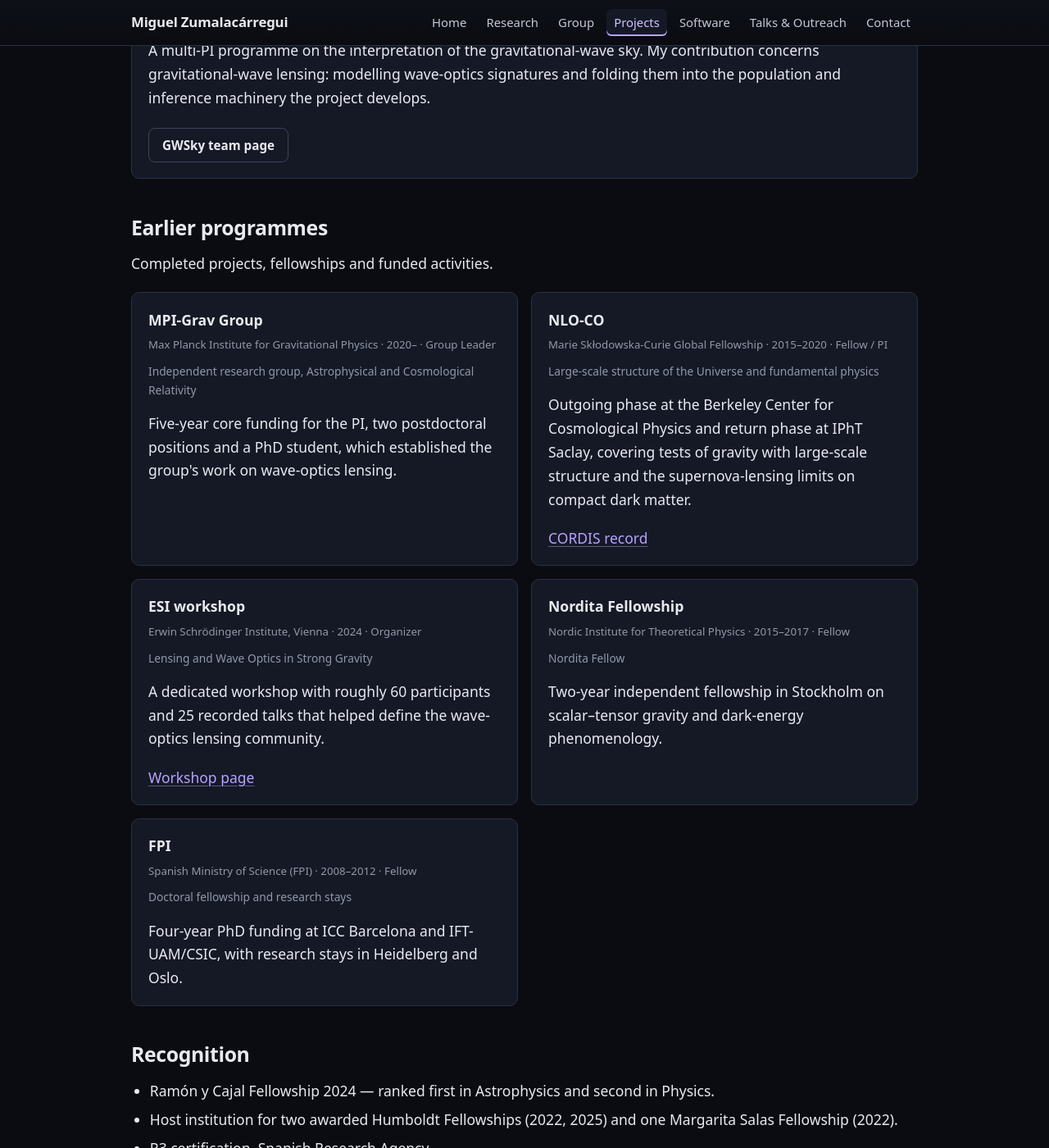
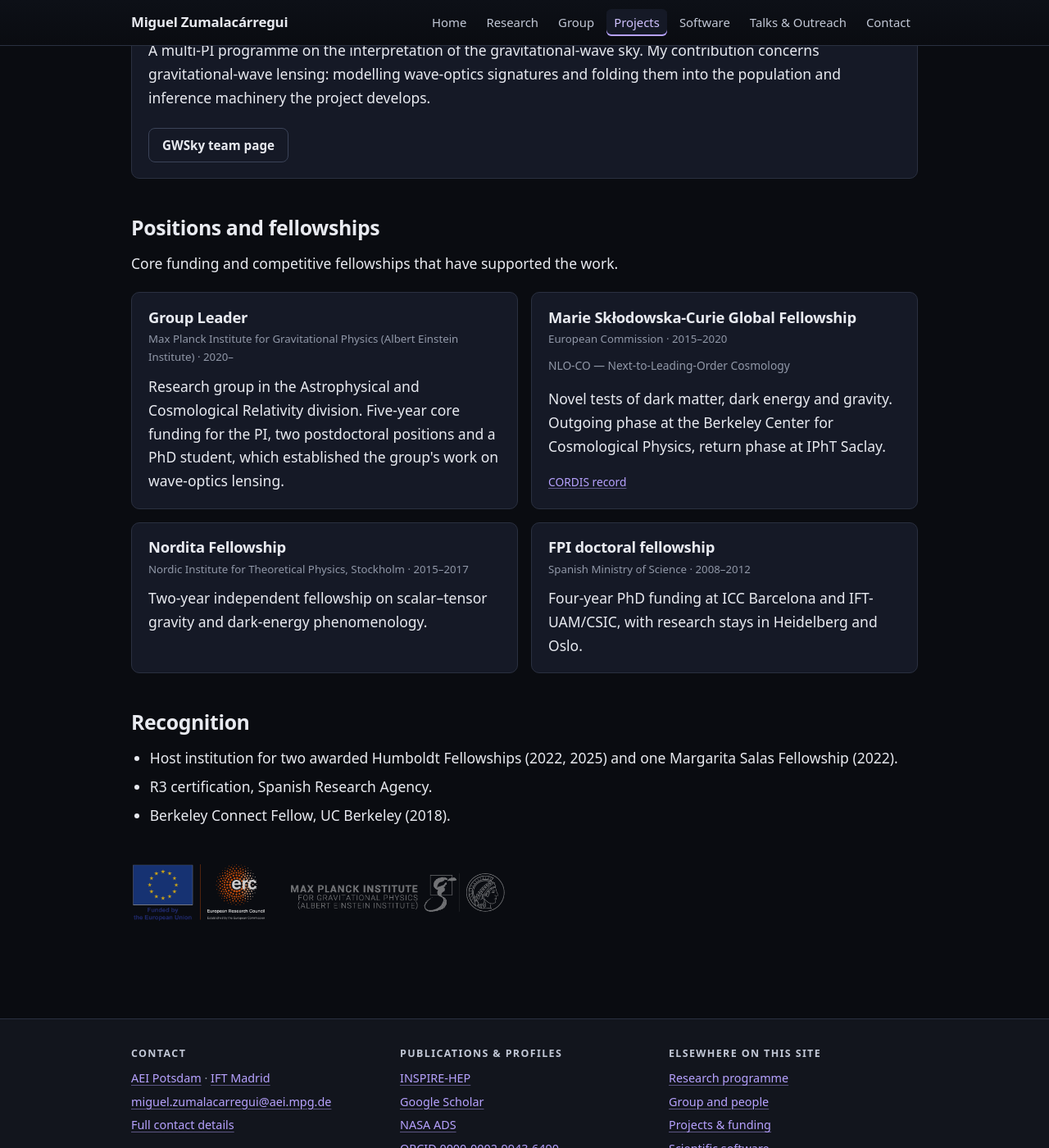
Before and after one commit to miguelzuma/miguelzuma.github.io, a Jekyll site: the page built from projects.html, in a window 1280 px wide and 1400 px high, scrolled down 1614 px. Shown: the whole window at 82% size. Built offline with Jekyll 4.4.1, drawn with Linux system fonts in a browser that asks for light colours; some of the changed text lies outside the part shown.

Commit message:
Rework the projects page: lead with positions, drop duplication
Archive -> "Positions and fellowships", and the visual hierarchy is inverted:
the fellowship or position is now the card title, with the funder, dates and
project acronym as supporting detail. Previously "NLO-CO" was the headline and
"Marie Sklodowska-Curie Global Fellowship" was small print, which had it
backwards.

- FPI -> "FPI doctoral fellowship"
- MPI-Grav spelled out as Max Planck Institute for Gravitational Physics
- The Max Planck group is no longer described as independent
- NLO-CO expanded as "Next-to-Leading-Order Cosmology"; its scope stated as
  novel tests of dark matter, dark energy and gravity, rather than the CORDIS
  project title
- Recognition no longer repeats what the project cards already say: the Ramon y
  Cajal ranking lives in its own card, and the Marie Curie and Nordita
  fellowships now have cards of their own

The ESI workshop was a conference, not a research project. It moves to a new
"Workshops and meetings organized" card in the Research page's leadership
section, alongside the LISA Cosmology Working Group workshops and the LISA
Fundamental Physics + Waveform meeting. Removed the now-duplicate mention in
the strong-field section.

Co-Authored-By: Claude Opus 5 (1M context) <noreply@anthropic.com>
Claude-Session: https://claude.ai/code/session_01E2ZbXszK9qt9svKVxU5Yrt

```diff
--- a/_data/projects.yml
+++ b/_data/projects.yml
@@ -74,55 +74,38 @@ current:
       - text: "GWSky team page"
         url: "https://gwsky.org/people/"
 
-archive:
-  - acronym: "MPI-Grav Group"
-    title: "Independent research group, Astrophysical and Cosmological Relativity"
-    funder: "Max Planck Institute for Gravitational Physics"
+# Core funding and fellowships. Unlike `current`, the headline here is the
+# position or fellowship itself -- that is the thing worth reading first.
+positions:
+  - headline: "Group Leader"
+    org: "Max Planck Institute for Gravitational Physics (Albert Einstein Institute)"
     dates: "2020–"
-    role: "Group Leader"
-    summary: >-
+    detail: >-
+      Research group in the Astrophysical and Cosmological Relativity division.
       Five-year core funding for the PI, two postdoctoral positions and a PhD
       student, which established the group's work on wave-optics lensing.
 
-  - acronym: "NLO-CO"
-    title: "Large-scale structure of the Universe and fundamental physics"
-    funder: "Marie Skłodowska-Curie Global Fellowship"
+  - headline: "Marie Skłodowska-Curie Global Fellowship"
+    org: "European Commission"
     dates: "2015–2020"
-    role: "Fellow / PI"
-    summary: >-
-      Outgoing phase at the Berkeley Center for Cosmological Physics and return
-      phase at IPhT Saclay, covering tests of gravity with large-scale structure
-      and the supernova-lensing limits on compact dark matter.
+    project: "NLO-CO — Next-to-Leading-Order Cosmology"
+    detail: >-
+      Novel tests of dark matter, dark energy and gravity. Outgoing phase at the
+      Berkeley Center for Cosmological Physics, return phase at IPhT Saclay.
     links:
       - text: "CORDIS record"
         url: "https://cordis.europa.eu/project/id/706434"
 
-  - acronym: "ESI workshop"
-    title: "Lensing and Wave Optics in Strong Gravity"
-    funder: "Erwin Schrödinger Institute, Vienna"
-    dates: "2024"
-    role: "Organizer"
-    summary: >-
-      A dedicated workshop with roughly 60 participants and 25 recorded talks
-      that helped define the wave-optics lensing community.
-    links:
-      - text: "Workshop page"
-        url: "https://www.esi.ac.at/events/e546/"
+  - headline: "Nordita Fellowship"
+    org: "Nordic Institute for Theoretical Physics, Stockholm"
+    dates: "2015–2017"
+    detail: >-
+      Two-year independent fellowship on scalar–tensor gravity and dark-energy
+      phenomenology.
 
-  - acronym: "Nordita Fellowship"
-    title: "Nordita Fellow"
-    funder: "Nordic Institute for Theoretical Physics"
-    dates: "2015–2017"
-    role: "Fellow"
-    summary: >-
-      Two-year independent fellowship in Stockholm on scalar–tensor gravity and
-      dark-energy phenomenology.
-
-  - acronym: "FPI"
-    title: "Doctoral fellowship and research stays"
-    funder: "Spanish Ministry of Science (FPI)"
+  - headline: "FPI doctoral fellowship"
+    org: "Spanish Ministry of Science"
     dates: "2008–2012"
-    role: "Fellow"
-    summary: >-
+    detail: >-
       Four-year PhD funding at ICC Barcelona and IFT-UAM/CSIC, with research
       stays in Heidelberg and Oslo.
--- a/projects.html
+++ b/projects.html
@@ -50,20 +50,20 @@ description: >-
   {%- endfor %}
 </section>
 
-<section class="section" id="archive">
-  <h2>Earlier programmes</h2>
-  <p>Completed projects, fellowships and funded activities.</p>
+<section class="section" id="positions">
+  <h2>Positions and fellowships</h2>
+  <p>Core funding and competitive fellowships that have supported the work.</p>
 
   <div class="grid grid-2">
-    {%- for pr in site.data.projects.archive %}
+    {%- for p in site.data.projects.positions %}
     <article class="card">
-      <p class="card-title">{{ pr.acronym }}</p>
-      <p class="card-meta">{{ pr.funder }} &middot; {{ pr.dates }} &middot; {{ pr.role }}</p>
-      <p class="small">{{ pr.title }}</p>
-      <p>{{ pr.summary }}</p>
-      {%- if pr.links %}
-      {%- for l in pr.links %}
-      <p><a href="{{ l.url }}" rel="noopener">{{ l.text }}</a></p>
+      <h3 class="card-title" style="font-size:1.15rem;">{{ p.headline }}</h3>
+      <p class="card-meta">{{ p.org }} &middot; {{ p.dates }}</p>
+      {%- if p.project %}<p class="small">{{ p.project }}</p>{% endif %}
+      <p>{{ p.detail }}</p>
+      {%- if p.links %}
+      {%- for l in p.links %}
+      <p class="small"><a href="{{ l.url }}" rel="noopener">{{ l.text }}</a></p>
       {%- endfor %}
       {%- endif %}
     </article>
@@ -74,10 +74,9 @@ description: >-
 <section class="section">
   <h2>Recognition</h2>
   <ul>
-    <li>Ramón y Cajal Fellowship 2024 — ranked first in Astrophysics and second in Physics.</li>
     <li>Host institution for two awarded Humboldt Fellowships (2022, 2025) and one Margarita Salas Fellowship (2022).</li>
     <li>R3 certification, Spanish Research Agency.</li>
-    <li>Berkeley Connect Fellow (2018), Marie Skłodowska-Curie Global Fellow (2015), Nordita Fellow (2015).</li>
+    <li>Berkeley Connect Fellow, UC Berkeley (2018).</li>
   </ul>
 </section>
 
--- a/research.html
+++ b/research.html
@@ -278,7 +278,6 @@ description: >-
 
     <ul class="arrow-list">
       <li><a href="https://www.aei.mpg.de/1183585/strong-space-time-curvature" rel="noopener">How does strong space-time curvature affect the propagation of gravitational waves?</a> — AEI research highlight</li>
-      <li><a href="https://www.esi.ac.at/events/e546/" rel="noopener">Lensing and Wave Optics in Strong Gravity</a> — workshop I organised at the Erwin Schrödinger Institute (2024)</li>
     </ul>
   </section>
 
@@ -601,6 +600,28 @@ description: >-
   </section>
 
   <section class="card">
+    <h3 class="card-title">Workshops and meetings organized</h3>
+    <ul class="pubs">
+      <li>
+        <a href="https://indico.icc.ub.edu/event/677/" rel="noopener">13th LISA Cosmology Working Group Workshop</a>
+        <span class="journal">Barcelona, 2026</span>
+      </li>
+      <li>
+        <a href="https://indico.cern.ch/event/1488828/" rel="noopener">12th LISA Cosmology Working Group Workshop</a>
+        <span class="journal">Tallinn, 2025</span>
+      </li>
+      <li>
+        <a href="https://www.esi.ac.at/events/e546/" rel="noopener">Lensing and Wave Optics in Strong Gravity</a>
+        <span class="journal">Erwin Schrödinger Institute, Vienna, 2024 &middot; ~60 participants, 25 recorded talks</span>
+      </li>
+      <li>
+        <a href="https://workshops.aei.mpg.de/fpmeetswavelisa/" rel="noopener">LISA Fundamental Physics + Waveform meeting</a>
+        <span class="journal">Potsdam, 2024 &middot; 120+ participants</span>
+      </li>
+    </ul>
+  </section>
+
+  <section class="card">
     <h3 class="card-title">Next-generation ground detectors and multi-messenger lensing</h3>
     <p>
       Contributions to the science case for Einstein Telescope and Cosmic
```
